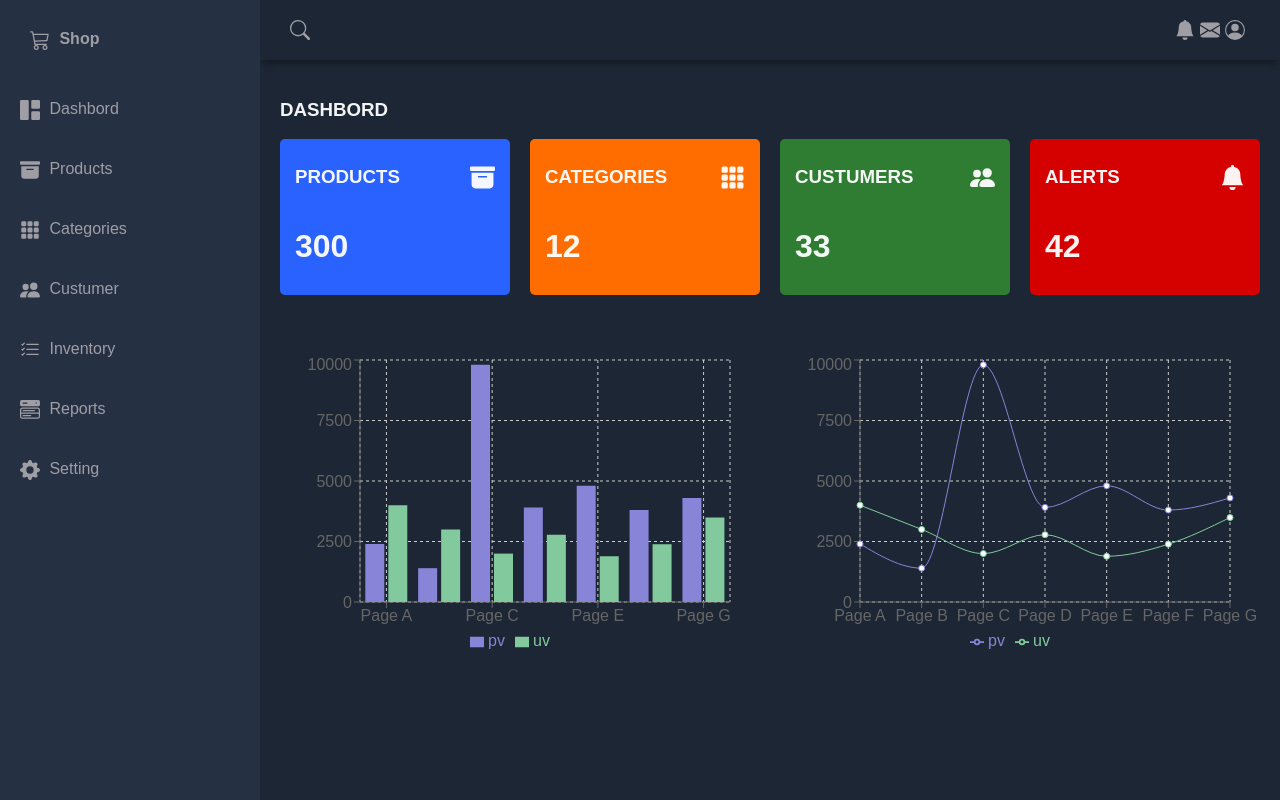
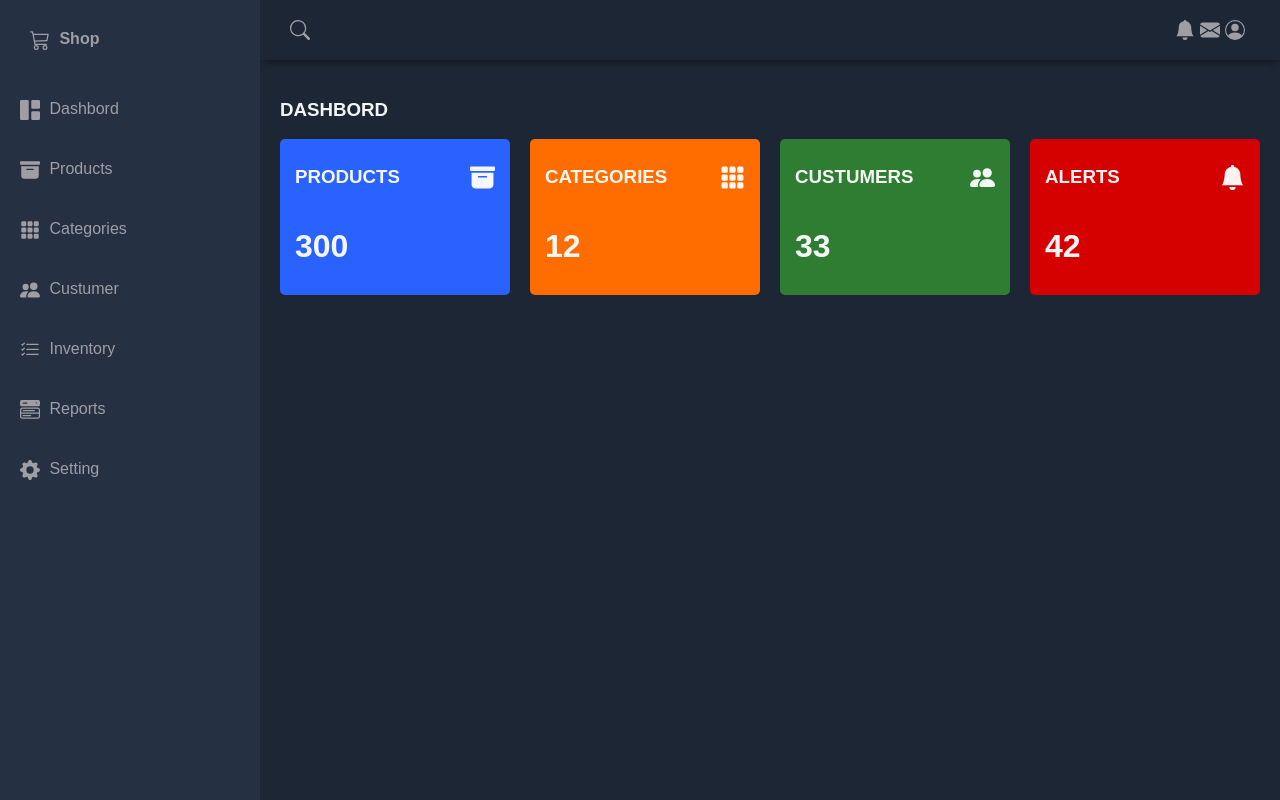
Before and after one commit to SamLaye/GestionRH, a React (Create React App) app: page / in a window 1280 px wide. Built offline with nearby package versions, Linux system fonts and the light colour scheme.

Commit message:
Gestion de la structure

```diff
--- a/src/App.css
+++ b/src/App.css
@@ -156,13 +156,13 @@ body {
 .card-inner > .card_icon {
   font-size: 25px;
 }
-.charts {
+/* .charts {
   display: grid;
   grid-template-columns: 1fr 1fr;
   gap: 20px;
   margin-top: 60px;
   height: 300px;
-}
+} */
 
 /* ======================================= */
 
--- a/src/App.js
+++ b/src/App.js
@@ -1,12 +1,12 @@
 import './App.css';
-import Header from './Header';
-import Home from './Home';
-import Sidebar from './Sidebar';
+import Navbar from './layouts/Navbar';
+import Home from './pages/Home';
+import Sidebar from './layouts/Sidebar';
 
 function App() {
   return (
       <div className='grid-container'>
-        <Header />
+        <Navbar />
         <Sidebar />
         <Home />
       </div>
--- a/src/Header.jsx
+++ /dev/null
@@ -1,22 +0,0 @@
-import React from 'react'
-import { BsFillBellFill, BsFillEnvelopeFill, BsPersonCircle, BsSearch, BsJustify} from 'react-icons/bs'
-
-function Header() {
-  return (
-    <header className='header'>
-      <div className="menu-icon">
-        <BsJustify className='icon' />
-      </div>
-      <div className="header-left">
-        <BsSearch className='icon' />
-      </div>
-      <div className="header-right">
-        <BsFillBellFill className='icon' />
-        <BsFillEnvelopeFill className='icon' />
-        <BsPersonCircle className='icon' />
-      </div>
-    </header>
-  )
-}
-
-export default Header
--- a/src/Home.jsx
+++ /dev/null
@@ -1,139 +0,0 @@
-import React from 'react';
-import {
-    BsFillArchiveFill, BsFillGrid3X3GapFill, BsPeopleFill, BsFillBellFill
-} from 'react-icons/bs';
-import { LineChart, Line, BarChart, Bar, Rectangle, XAxis, YAxis, CartesianGrid, Tooltip, Legend, ResponsiveContainer } from 'recharts';
-
-function Home() {
-
-    const data = [
-        {
-            name: 'Page A',
-            uv: 4000,
-            pv: 2400,
-            amt: 2400,
-        },
-        {
-            name: 'Page B',
-            uv: 3000,
-            pv: 1398,
-            amt: 2210,
-        },
-        {
-            name: 'Page C',
-            uv: 2000,
-            pv: 9800,
-            amt: 2290,
-        },
-        {
-            name: 'Page D',
-            uv: 2780,
-            pv: 3908,
-            amt: 2000,
-        },
-        {
-            name: 'Page E',
-            uv: 1890,
-            pv: 4800,
-            amt: 2181,
-        },
-        {
-            name: 'Page F',
-            uv: 2390,
-            pv: 3800,
-            amt: 2500,
-        },
-        {
-            name: 'Page G',
-            uv: 3490,
-            pv: 4300,
-            amt: 2100,
-        },
-    ];
-
-    return (
-        <main className='main-container'>
-            <div className="main-title">
-                <h3>DASHBORD</h3>
-            </div>
-            <div className="main-cards">
-                <div className="card">
-                    <div className="card-inner">
-                        <h3>PRODUCTS</h3>
-                        <BsFillArchiveFill className='card_icon' />
-                    </div>
-                    <h1>300</h1>
-                </div>
-                <div className="card">
-                    <div className="card-inner">
-                        <h3>CATEGORIES</h3>
-                        <BsFillGrid3X3GapFill className='card_icon' />
-                    </div>
-                    <h1>12</h1>
-                </div>
-                <div className="card">
-                    <div className="card-inner">
-                        <h3>CUSTUMERS</h3>
-                        <BsPeopleFill className='card_icon' />
-                    </div>
-                    <h1>33</h1>
-                </div>
-                <div className="card">
-                    <div className="card-inner">
-                        <h3>ALERTS</h3>
-                        <BsFillBellFill className='card_icon' />
-                    </div>
-                    <h1>42</h1>
-                </div>
-            </div>
-            <div className="charts">
-                <ResponsiveContainer width="100%" height="100%">
-                    <BarChart
-                        width={500}
-                        height={300}
-                        data={data}
-                        margin={{
-                            top: 5,
-                            right: 30,
-                            left: 20,
-                            bottom: 5,
-                        }}
-                    >
-                        <CartesianGrid strokeDasharray="3 3" />
-                        <XAxis dataKey="name" />
-                        <YAxis />
-                        <Tooltip />
-                        <Legend />
-                        <Bar dataKey="pv" fill="#8884d8" activeBar={<Rectangle fill="pink" stroke="blue" />} />
-                        <Bar dataKey="uv" fill="#82ca9d" activeBar={<Rectangle fill="gold" stroke="purple" />} />
-                    </BarChart>
-                </ResponsiveContainer>
-
-
-                <ResponsiveContainer width="100%" height="100%">
-                    <LineChart
-                        width={500}
-                        height={300}
-                        data={data}
-                        margin={{
-                            top: 5,
-                            right: 30,
-                            left: 20,
-                            bottom: 5,
-                        }}
-                    >
-                        <CartesianGrid strokeDasharray="3 3" />
-                        <XAxis dataKey="name" />
-                        <YAxis />
-                        <Tooltip />
-                        <Legend />
-                        <Line type="monotone" dataKey="pv" stroke="#8884d8" activeDot={{ r: 8 }} />
-                        <Line type="monotone" dataKey="uv" stroke="#82ca9d" />
-                    </LineChart>
-                </ResponsiveContainer>
-            </div>
-        </main>
-    )
-}
-
-export default Home
--- /dev/null
+++ b/src/layouts/Navbar.jsx
@@ -0,0 +1,28 @@
+import React from "react";
+import {
+  BsFillBellFill,
+  BsFillEnvelopeFill,
+  BsPersonCircle,
+  BsSearch,
+  BsJustify,
+} from "react-icons/bs";
+
+function Navbar() {
+  return (
+    <header className="header">
+      <div className="menu-icon">
+        <BsJustify className="icon" />
+      </div>
+      <div className="header-left">
+        <BsSearch className="icon" />
+      </div>
+      <div className="header-right">
+        <BsFillBellFill className="icon" />
+        <BsFillEnvelopeFill className="icon" />
+        <BsPersonCircle className="icon" />
+      </div>
+    </header>
+  );
+}
+
+export default Navbar;
--- /dev/null
+++ b/src/pages/Home.jsx
@@ -0,0 +1,51 @@
+import React from "react";
+import {
+  BsFillArchiveFill,
+  BsFillGrid3X3GapFill,
+  BsPeopleFill,
+  BsFillBellFill,
+} from "react-icons/bs";
+
+function Home() {
+  //
+
+  return (
+    <main className="main-container">
+      <div className="main-title">
+        <h3>DASHBORD</h3>
+      </div>
+      <div className="main-cards">
+        <div className="card">
+          <div className="card-inner">
+            <h3>PRODUCTS</h3>
+            <BsFillArchiveFill className="card_icon" />
+          </div>
+          <h1>300</h1>
+        </div>
+        <div className="card">
+          <div className="card-inner">
+            <h3>CATEGORIES</h3>
+            <BsFillGrid3X3GapFill className="card_icon" />
+          </div>
+          <h1>12</h1>
+        </div>
+        <div className="card">
+          <div className="card-inner">
+            <h3>CUSTUMERS</h3>
+            <BsPeopleFill className="card_icon" />
+          </div>
+          <h1>33</h1>
+        </div>
+        <div className="card">
+          <div className="card-inner">
+            <h3>ALERTS</h3>
+            <BsFillBellFill className="card_icon" />
+          </div>
+          <h1>42</h1>
+        </div>
+      </div>
+    </main>
+  );
+}
+
+export default Home;
```
Also changed, not shown: package.json (+6 -5 lines), src/assets/alpha0.txt (added), src/components/alpha1.txt (added), src/layouts/Sidebar.jsx (renamed from src/Sidebar.jsx), src/layouts/Template.jsx (renamed from src/Template.jsx), 1 other file (tests, documents, lock files or other folders).
